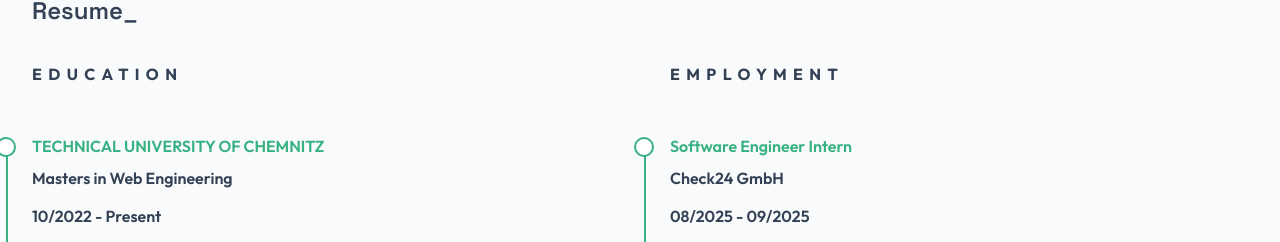
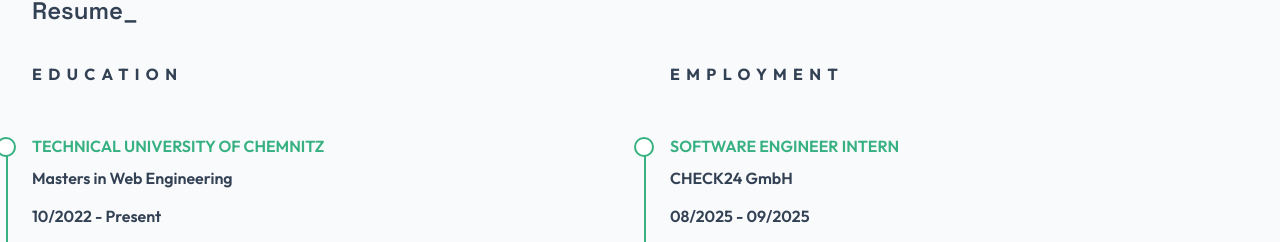
Before and after one commit to saroj2053/my-portfolio-site, a React (Vite) app: page / in a window 1280 px wide. Shown: the part 1553-1795 px from the top of the page. Built offline with nearby package versions, Linux system fonts and the light colour scheme.

Commit message:
style: standardize capitalization for job titles in resume employment data

```diff
--- a/src/data/resume.ts
+++ b/src/data/resume.ts
@@ -23,8 +23,8 @@ export const resumeEducationData: ResumeEducationSection[] = [
 
 export const resumeEmploymentData: ResumeEmploymentSection[] = [
   {
-    title: "Software Engineer Intern",
-    subtitle: "Check24 GmbH",
+    title: "SOFTWARE ENGINEER INTERN",
+    subtitle: "CHECK24 GmbH",
     date: "08/2025 - 09/2025",
     description:
       "Technology Stack: Java, Spring Boot, React.js, Angular, Thymeleaf, Bitbucket, Jenkins, WireMock, Git, Vault, Jira",
```
